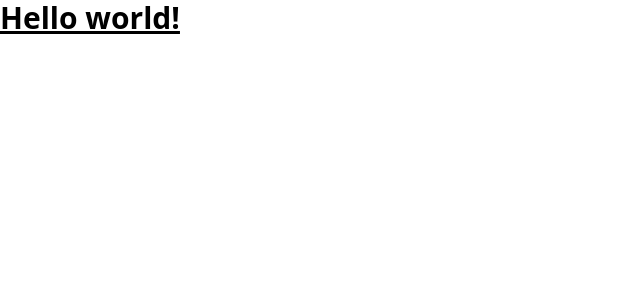
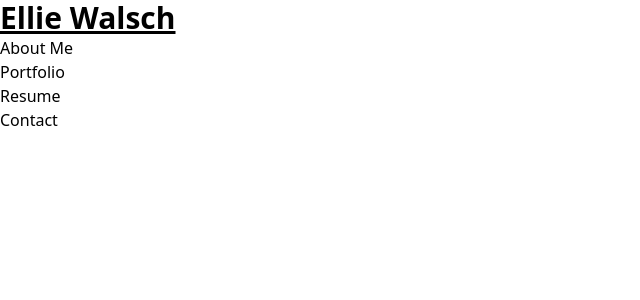
Before and after one commit to EllieWalsch/react-portfolio, a React (Vite) app: page / in a window 1280 px wide. Shown: the top 300 px of the page, without its empty margins (0-640 px from the left). Built offline with nearby package versions, Linux system fonts and the light colour scheme.

Commit message:
Hardcode NavBar

```diff
--- a/src/App.jsx
+++ b/src/App.jsx
@@ -1,5 +1,12 @@
+import NavBar from "./components/NavBar";
+
 function App() {
-  return <h1 className="text-3xl font-bold underline">Hello world!</h1>;
+  return (
+    <>
+      <h1 className="text-3xl font-bold underline">Ellie Walsch</h1>
+      <NavBar />
+    </>
+  );
 }
 
 export default App;
--- /dev/null
+++ b/src/components/NavBar.jsx
@@ -0,0 +1,20 @@
+export default function NavBar() {
+  return (
+    <nav>
+      <ul>
+        <li>
+          <a href="/">About Me</a>
+        </li>
+        <li>
+          <a href="/portfolio">Portfolio</a>
+        </li>
+        <li>
+          <a href="/resume">Resume</a>
+        </li>
+        <li>
+          <a href="/contact">Contact</a>
+        </li>
+      </ul>
+    </nav>
+  );
+}
```
Also changed, not shown: 1 other file (tests, documents, lock files or other folders).
